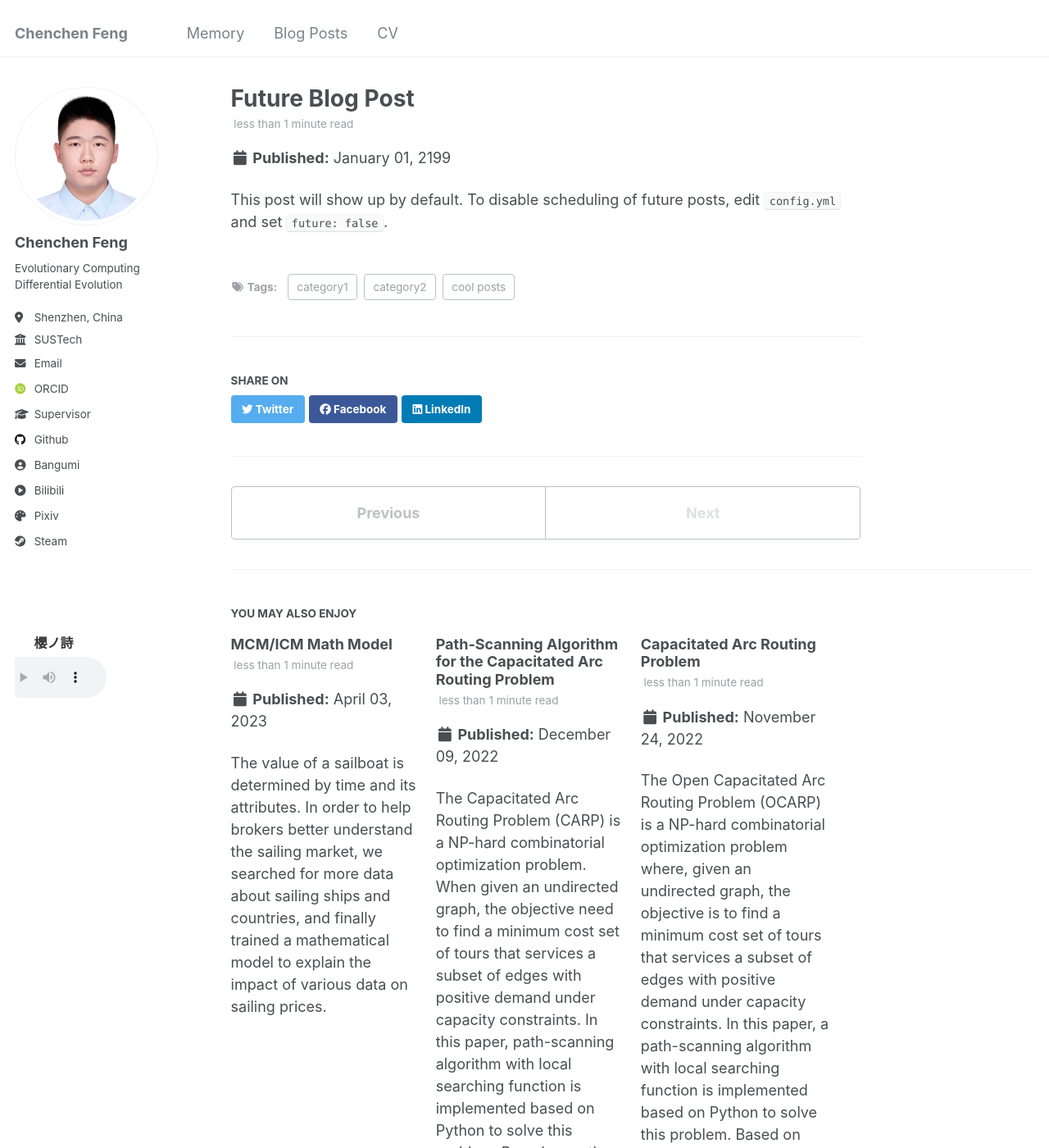
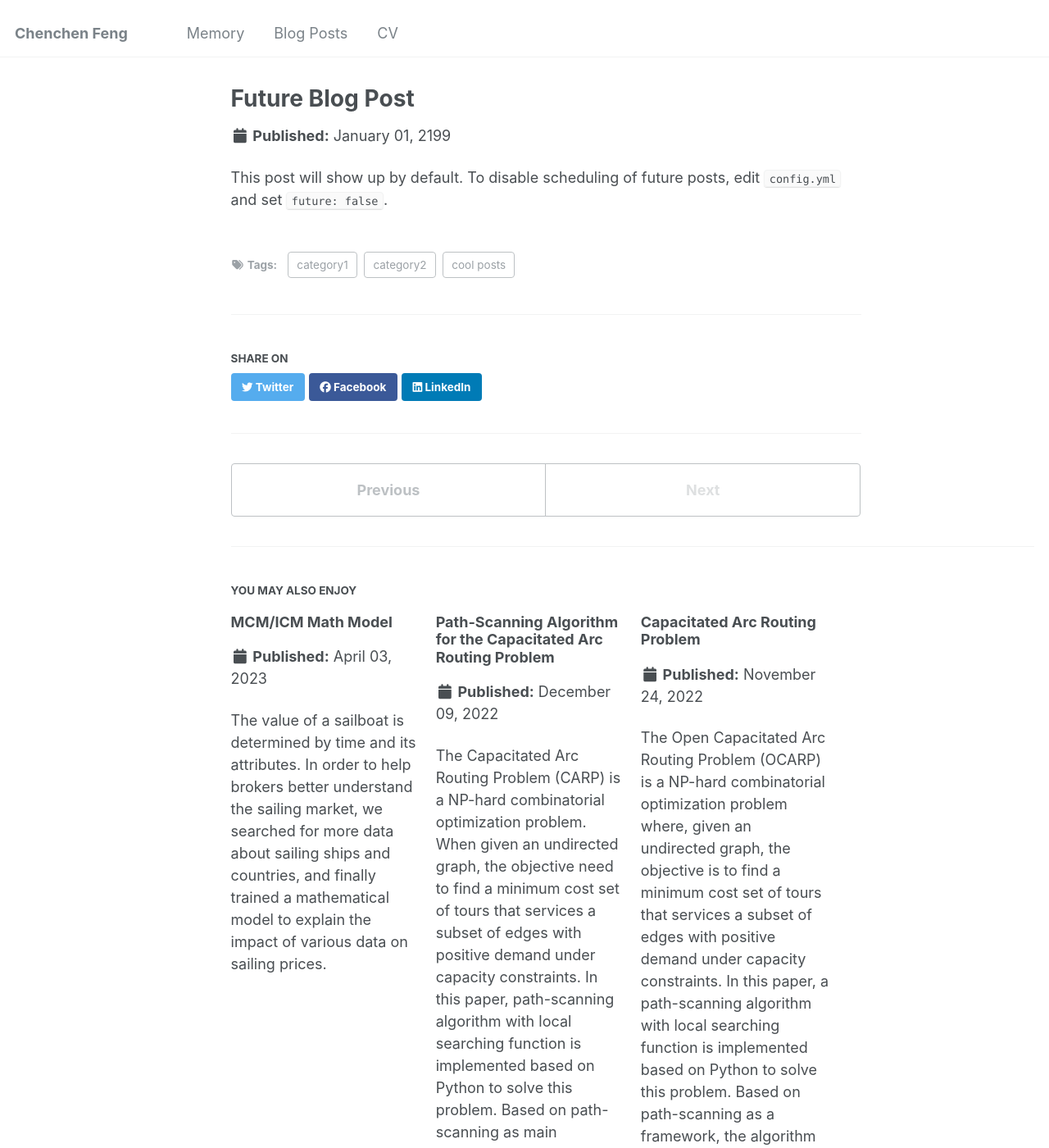
Before and after one commit to starquakee/starquakee.github.io, a Jekyll site: the page built from _posts/2199-01-01-future-post.md, in a window 1280 px wide and 1400 px high. Shown: the whole window at 82% size. Built offline with Jekyll 4.4.1, drawn with Linux system fonts in a browser that asks for light colours; some web fonts are replaced; part of the change alters nothing that is shown.

```diff
--- a/_config.yml
+++ b/_config.yml
@@ -240,8 +240,8 @@ defaults:
       type: posts
     values:
       layout: single
-      author_profile: true
-      read_time: true
+      author_profile: false
+      read_time: false
       comments: true
       share: true
       related: true
@@ -285,7 +285,7 @@ defaults:
       type: memory
     values:
       layout: single
-      author_profile: true
+      author_profile: false
       share: true
       comment: true
   # _talks
```
